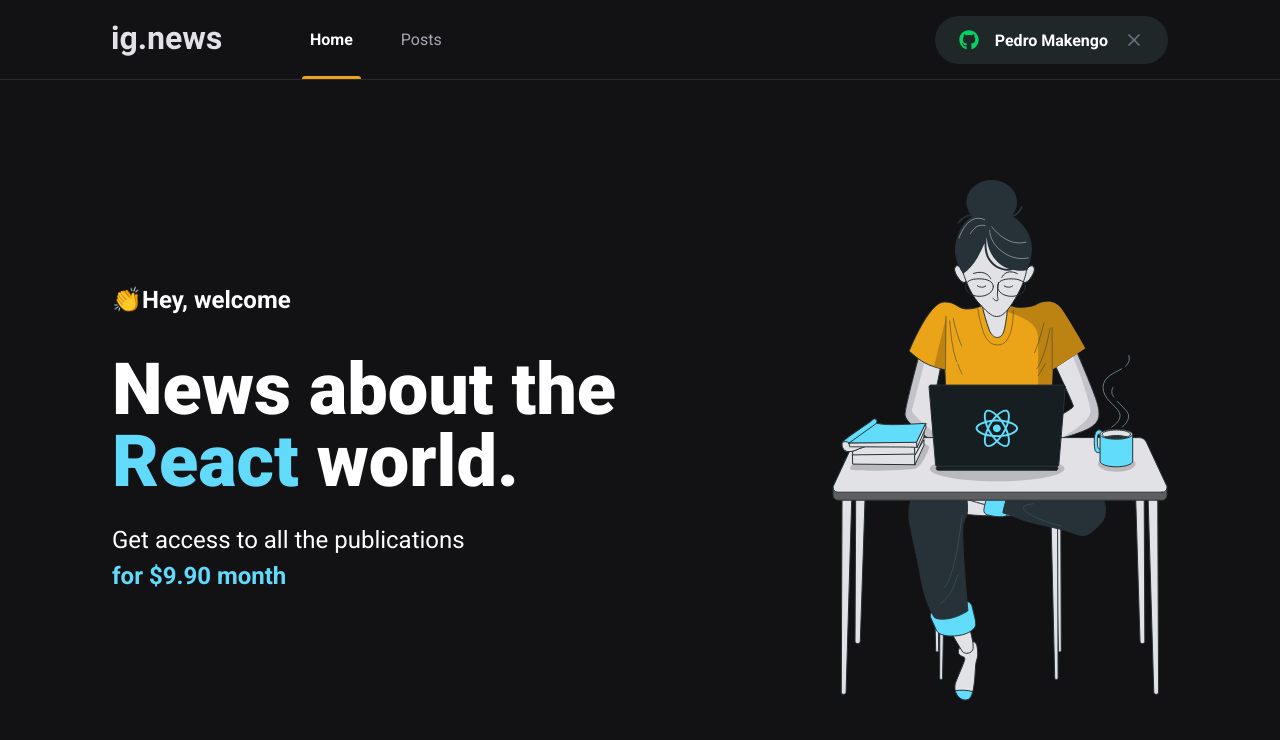
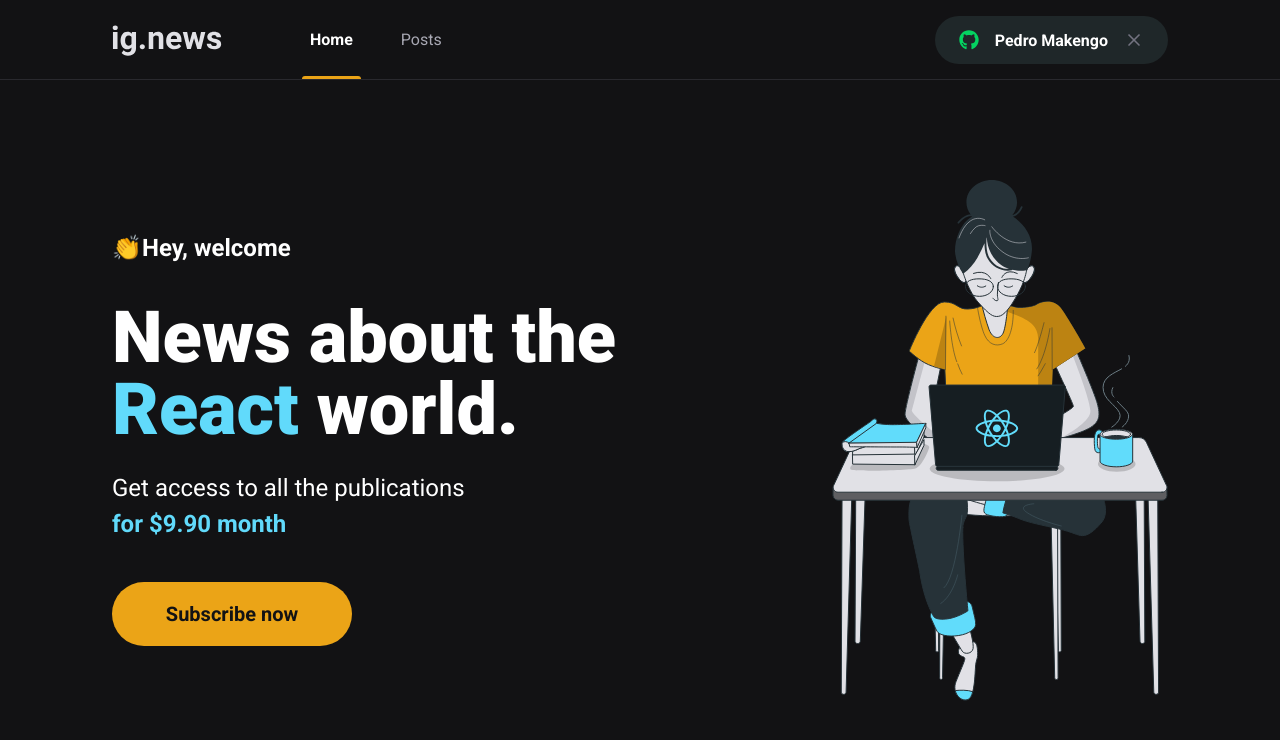
Before and after one commit to PedroMakengo/ignews, a Next.js app: page / in a window 1280 px wide. Shown: the top 740 px of the page. Built offline with nearby package versions, Linux system fonts and the light colour scheme.

Commit message:
Adicionando o componente button2

```diff
--- /dev/null
+++ b/src/components/SubscribeButton/index.tsx
@@ -0,0 +1,12 @@
+import styles from './styles.module.scss';
+
+export function SubscribeButton() {
+  return (
+    <button
+      type="button"
+      className={styles.subscribeButton}
+      >
+      Subscribe now
+    </button>
+  )
+}
--- /dev/null
+++ b/src/components/SubscribeButton/styles.module.scss
@@ -0,0 +1,20 @@
+.subscribeButton {
+  width: 240px;
+  height: 4rem;
+  border: 0;
+  border-radius: 2rem;
+  background: var(--yellow-500);
+  color: var(--gray-900);
+  font-size: 1.25rem;
+  font-weight: bold;
+
+  display: flex;
+  align-items: center;
+  justify-content: center;
+
+  transition: filter 0.2s;
+
+  &:hover {
+    filter: brightness(0.8);
+  }
+}
--- a/src/pages/home.module.scss
+++ b/src/pages/home.module.scss
@@ -38,4 +38,8 @@
       font-weight: bold;
     }
   }
+
+  button {
+    margin-top: 2.5rem;
+  }
 }
--- a/src/pages/index.tsx
+++ b/src/pages/index.tsx
@@ -1,4 +1,5 @@
 import  Head  from "next/head";
+import { SubscribeButton } from "../components/SubscribeButton";
 
 import styles from './home.module.scss';
 
@@ -13,7 +14,9 @@
           <span>👏Hey, welcome</span>
           <h1>News about the <span>React</span> world.</h1>
           <p>Get access to all the publications <br />
-          <span>for $9.90 month</span></p>
+            <span>for $9.90 month</span>
+          </p>
+          <SubscribeButton />
         </section>
         <img src="/images/avatar.svg" alt="Girl Coding" />
       </main>
```
